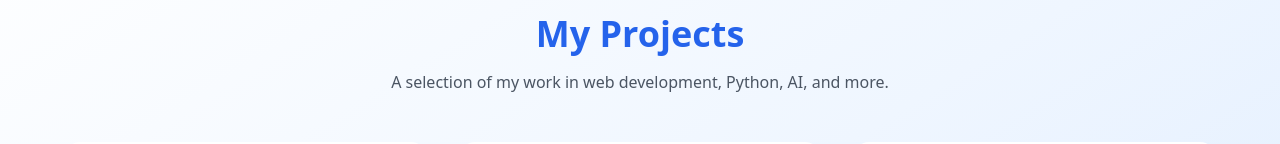
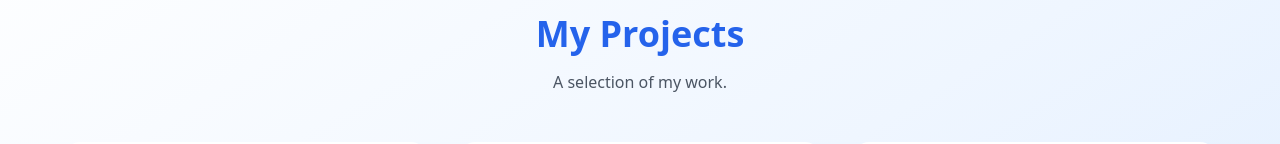
Before and after one commit to zoya-Heyan/my-portfolio, a React (Vite) app: page /projects in a window 1280 px wide. Shown: the part 206-350 px from the top of the page. Built offline with nearby package versions, Linux system fonts and the light colour scheme.

Commit message:
recover bugs

```diff
--- a/src/data/projects.js
+++ b/src/data/projects.js
@@ -1,5 +1,5 @@
 // src/data/projects.js
-import draw from "../assets/draw.jpg";
+import draw from "../assets/drawer.jpg";
 import trans from "../assets/trans.jpg";
 import search from "../assets/searchEngine.png";
 
--- a/src/pages/Projects.jsx
+++ b/src/pages/Projects.jsx
@@ -9,7 +9,7 @@ export default function Projects() {
         {/* 页面标题 */}
         <h1 className="text-4xl font-extrabold text-blue-600 mb-4">My Projects</h1>
         <p className="text-gray-600 dark:text-gray-300 text-center mb-12 max-w-2xl">
-          A selection of my work in web development, Python, AI, and more.
+          A selection of my work.
         </p>
 
         {/* Grid */}
```
